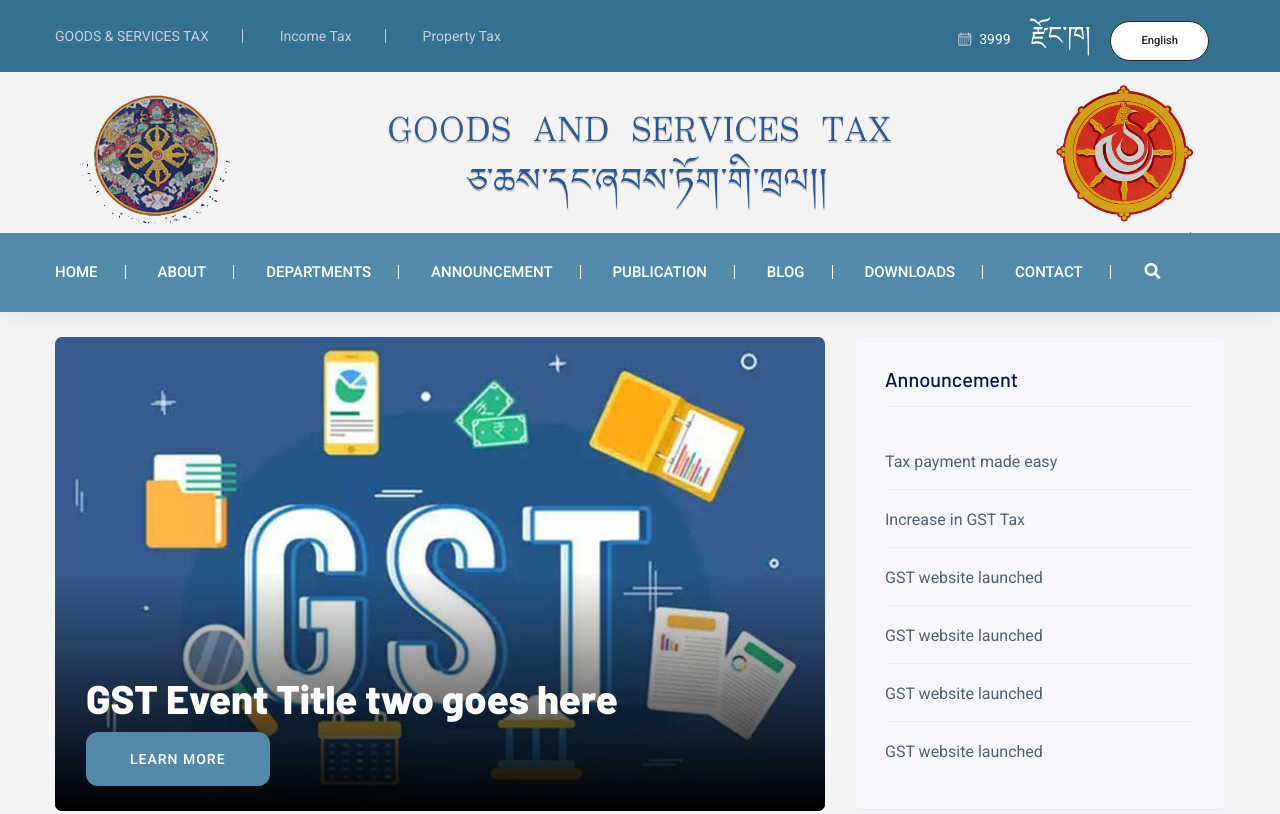
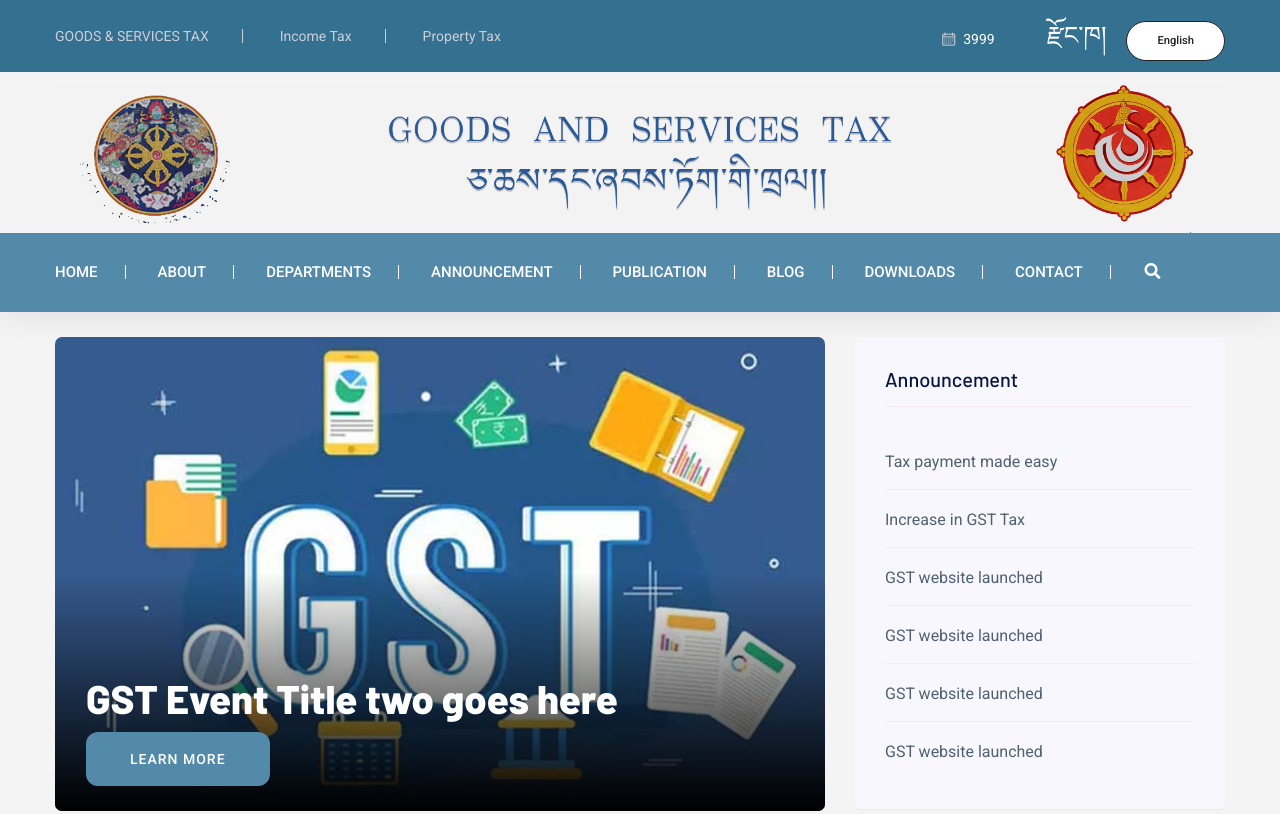
Before and after one commit to tshering120/design_gst, a plain HTML site: page index.html in a window 1280 px wide. Shown: the top 814 px of the page. Drawn offline with nearby package versions, Linux system fonts and the light colour scheme; a script that the page names is missing.

Commit message:
si commit test

```diff
--- a/index.html
+++ b/index.html
@@ -303,9 +303,9 @@ h2.resp-accordion:first-child {
                             </div>
                             <div class="header-info-right">
                                 <ul class="header-date">
-                                    <li><a href="#"class="mr-3"><span class="flaticon-calendar"></span>3999</a></li>
+                                    <li><a href="#"class="mr-5"><span class="flaticon-calendar"></span>3999</a></li>
                                     <li style="font-size:25px;line-height: 50px !important;"><a href="#" class="mr-3">རྫོང་ཁ།</a></li>
-                                    <li><a href="#"class="genric-btn primary-border circle small mr-3"style="line-height: 38px !important;">English</a></li>
+                                    <li><a href="#"class="genric-btn primary-border circle small"style="line-height: 38px !important;">English</a></li>
                                 </ul>
                             </div>
                         </div>
```
